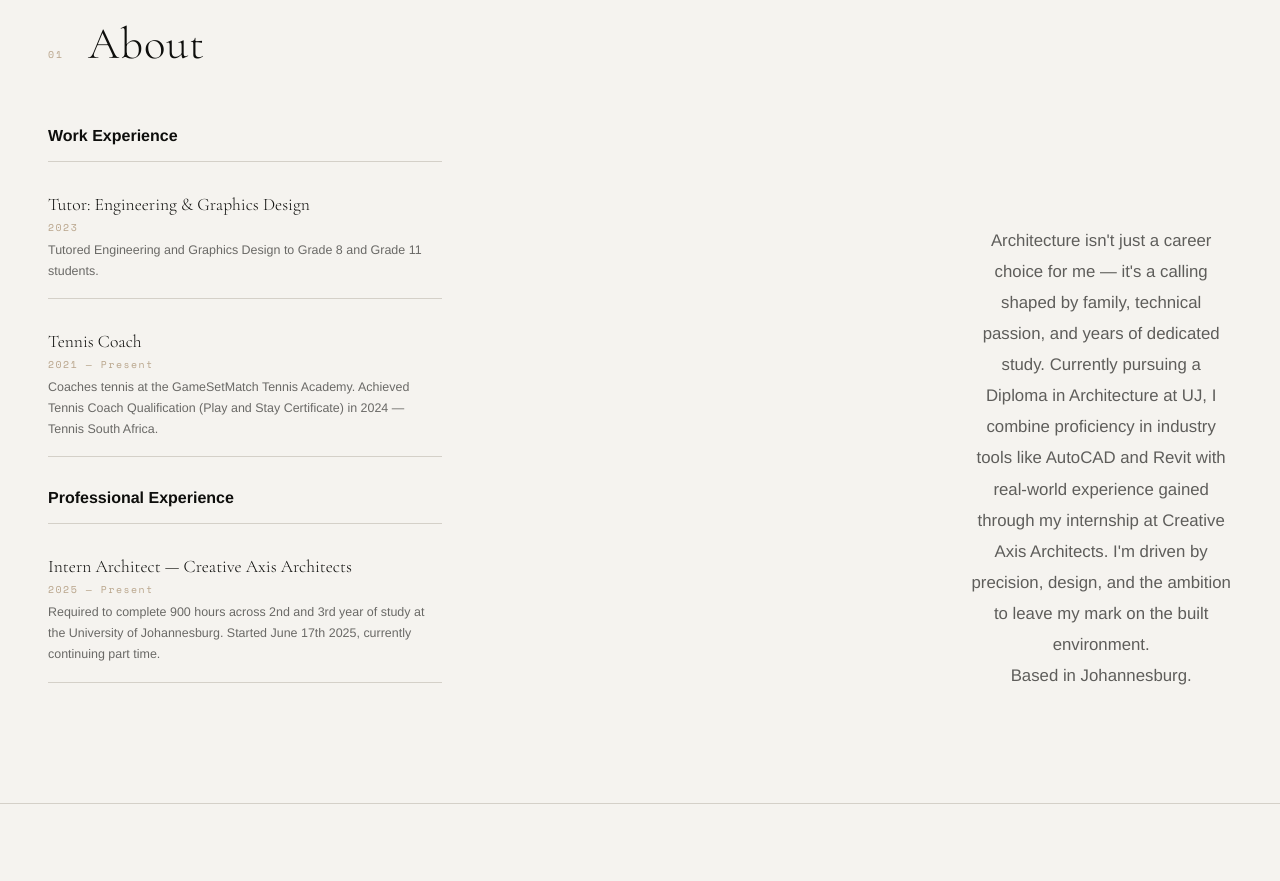
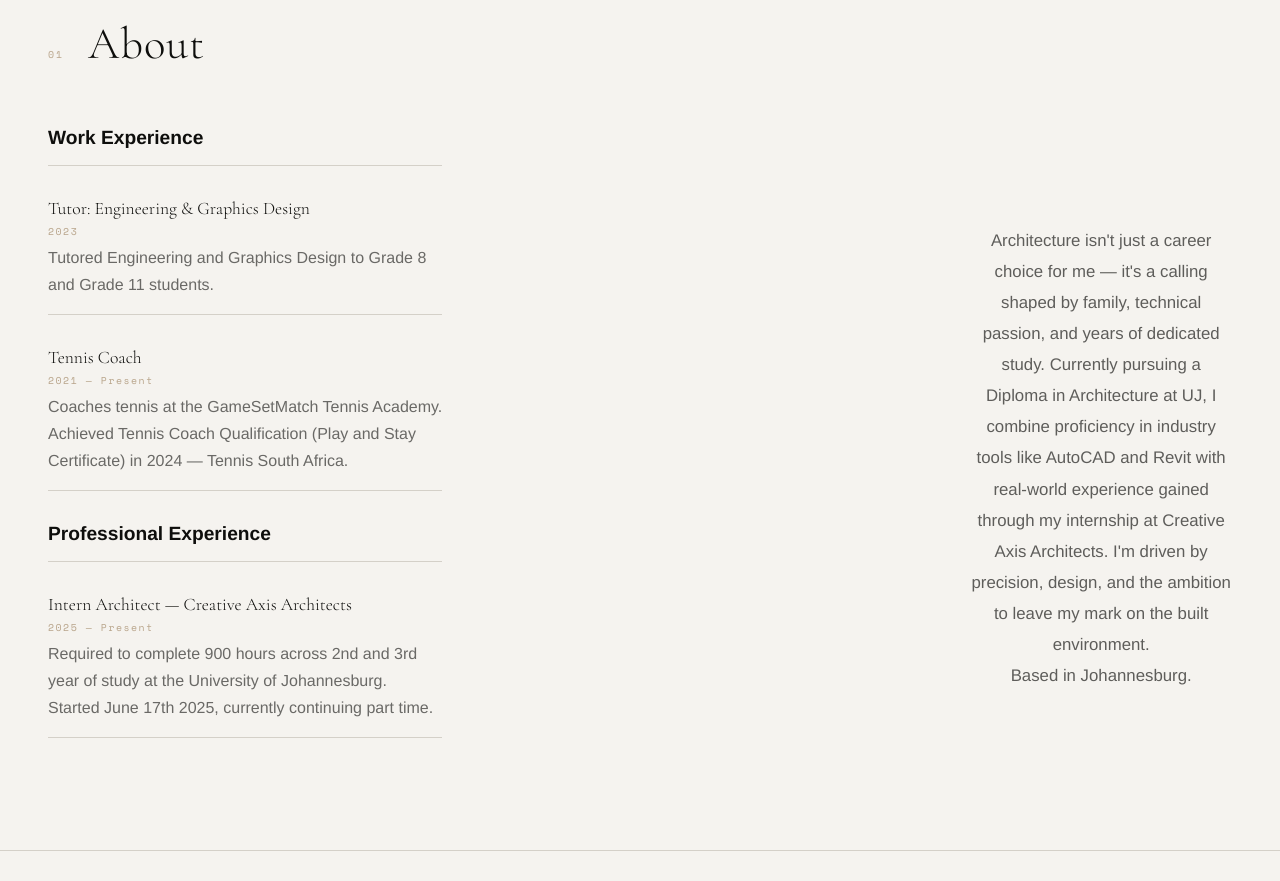
Before and after one commit to dewetchiara/chiarazorio, a plain HTML site: page index.html in a window 1280 px wide. Shown: the part 1120-2001 px from the top of the page. Drawn offline with nearby package versions, Linux system fonts and the light colour scheme; some packages are replaced by stand-ins of ours; a script that the page names is missing; a web font is replaced by a local one.

Commit message:
New index.html

```diff
--- a/index.html
+++ b/index.html
@@ -580,7 +580,7 @@
     }
 
     .stat-desc {
-      font-size: 0.78rem;
+      font-size: 1rem;
       line-height: 1.7;
       opacity: 0.6;
     }
@@ -807,7 +807,7 @@
       </div>
       <div class="about-stats reveal">
         <div class="stat">
-          <span style="font-weight: bold;" class="stat-label-title">Work Experience</span>
+          <span style="font-weight: bold; font-size: larger;" class="stat-label-title">Work Experience</span>
         </div>
         <div class="stat">
           <div class="stat-block">
@@ -825,7 +825,7 @@
           </div>
         </div>
         <div class="stat">
-          <span style="font-weight: bold;" class="stat-label-title">Professional Experience</span>
+          <span style="font-weight: bold;font-size: larger;" class="stat-label-title">Professional Experience</span>
         </div>
         <div class="stat">
           <div class="stat-block">
```
